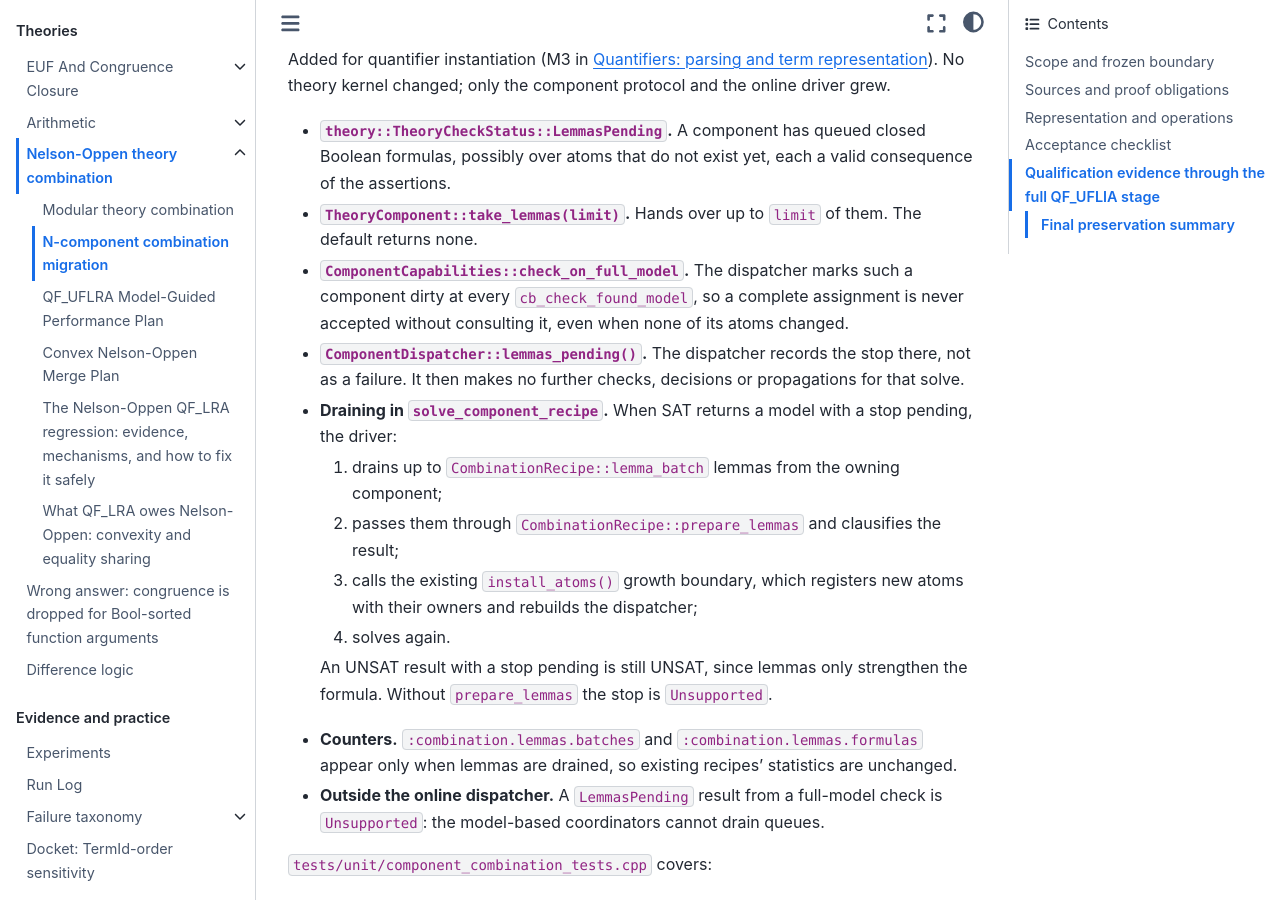
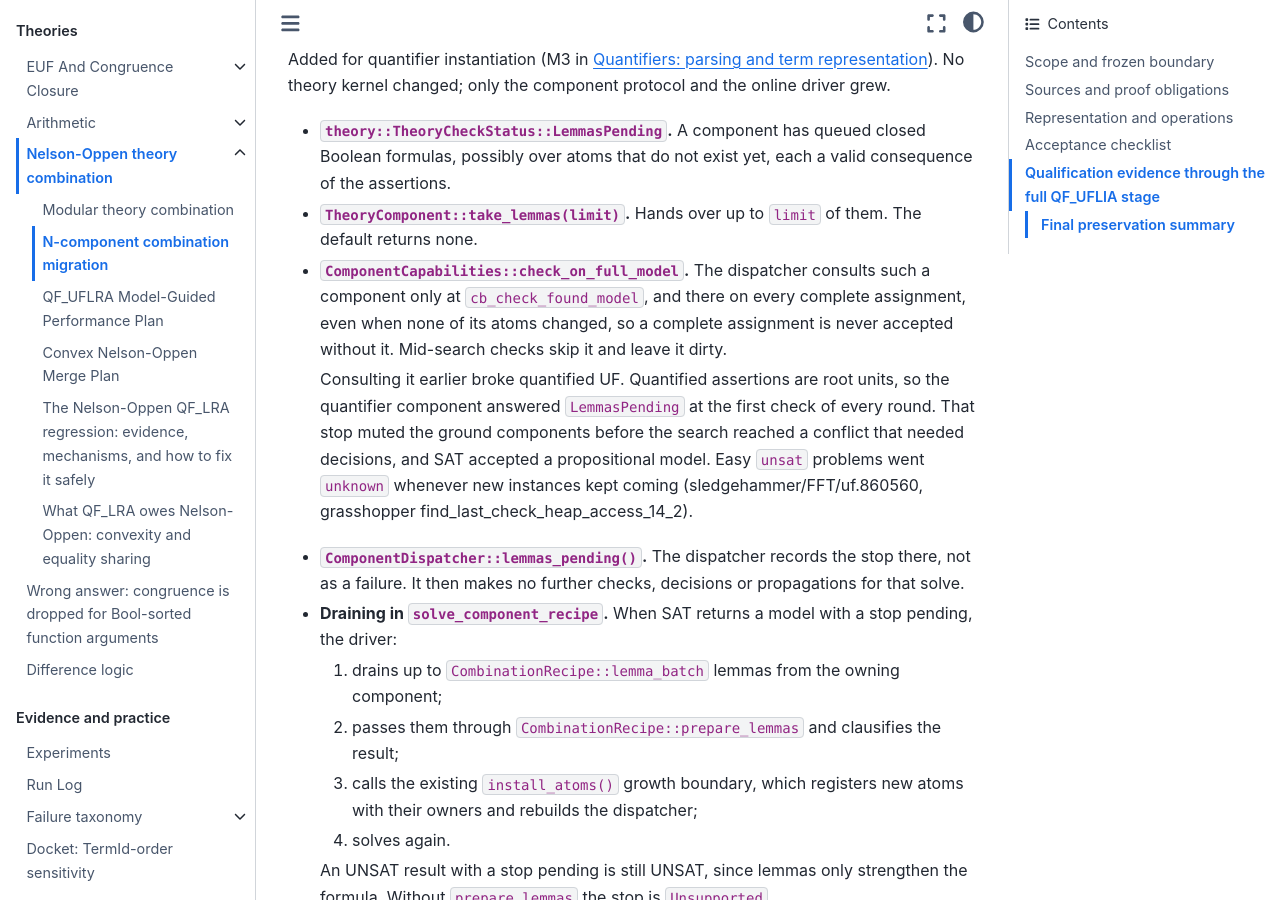
Before and after one commit to primo-solver/primo, a Jupyter Book: the page built from docs/n-way-combination-migration.md, in a window 1280 px wide and 900 px high, scrolled down 8077 px. Built offline with Jupyter Book 1.0.4 settings and Sphinx 7.4.7 and the Sphinx Book theme 1.1.4, drawn with Linux system fonts in a browser that asks for light colours.

Commit message:
Consult full-model components only at complete assignments
check_on_full_model components were checked by every dispatcher partial check,
including the ones SAT runs mid-search. Quantified assertions are root units,
so the quantifier component answered LemmasPending at the first check of each
round; that stop muted the ground components before the search reached any
decision-dependent conflict, and SAT accepted a propositional model. Problems
refuted by the first few instances went unknown whenever new instances kept
coming, which instance normalization made common: grasshopper
find_last_check_heap_access_14_2 now unsat in one round with normalization on
(was unknown after 28,000 instances), sledgehammer/FFT/uf.860560 unsat in one.

The dispatcher now skips such components in mid-search checks, leaving them
dirty, and consults them in cb_check_found_model as before. The new
NotConsultedMidSearch lemma scenario fails without the change (a theory-only
conflict is lost behind queued lemmas) and passes with it. ctest 38/38, ASan
and lint pass.

Co-Authored-By: Claude Opus 5 <noreply@anthropic.com>
Claude-Session: https://claude.ai/code/session_01L8uHbr6aqD6uZwYMatJXZT

```diff
--- a/docs/n-way-combination-migration.md
+++ b/docs/n-way-combination-migration.md
@@ -317,9 +317,18 @@ changed; only the component protocol and the online driver grew.
   consequence of the assertions.
 - **`TheoryComponent::take_lemmas(limit)`.** Hands over up to `limit` of them.
   The default returns none.
-- **`ComponentCapabilities::check_on_full_model`.** The dispatcher marks such a
-  component dirty at every `cb_check_found_model`, so a complete assignment is
-  never accepted without consulting it, even when none of its atoms changed.
+- **`ComponentCapabilities::check_on_full_model`.** The dispatcher consults such
+  a component only at `cb_check_found_model`, and there on every complete
+  assignment, even when none of its atoms changed, so a complete assignment is
+  never accepted without it. Mid-search checks skip it and leave it dirty.
+
+  Consulting it earlier broke quantified UF. Quantified assertions are root
+  units, so the quantifier component answered `LemmasPending` at the first
+  check of every round. That stop muted the ground components before the search
+  reached a conflict that needed decisions, and SAT accepted a propositional
+  model. Easy `unsat` problems went `unknown` whenever new instances kept
+  coming (sledgehammer/FFT/uf.860560, grasshopper
+  find_last_check_heap_access_14_2).
 - **`ComponentDispatcher::lemmas_pending()`.** The dispatcher records the stop
   there, not as a failure. It then makes no further checks, decisions or
   propagations for that solve.
```
Also changed, not shown: docs/quantifiers.md (+8 -0 lines), 3 other files.
